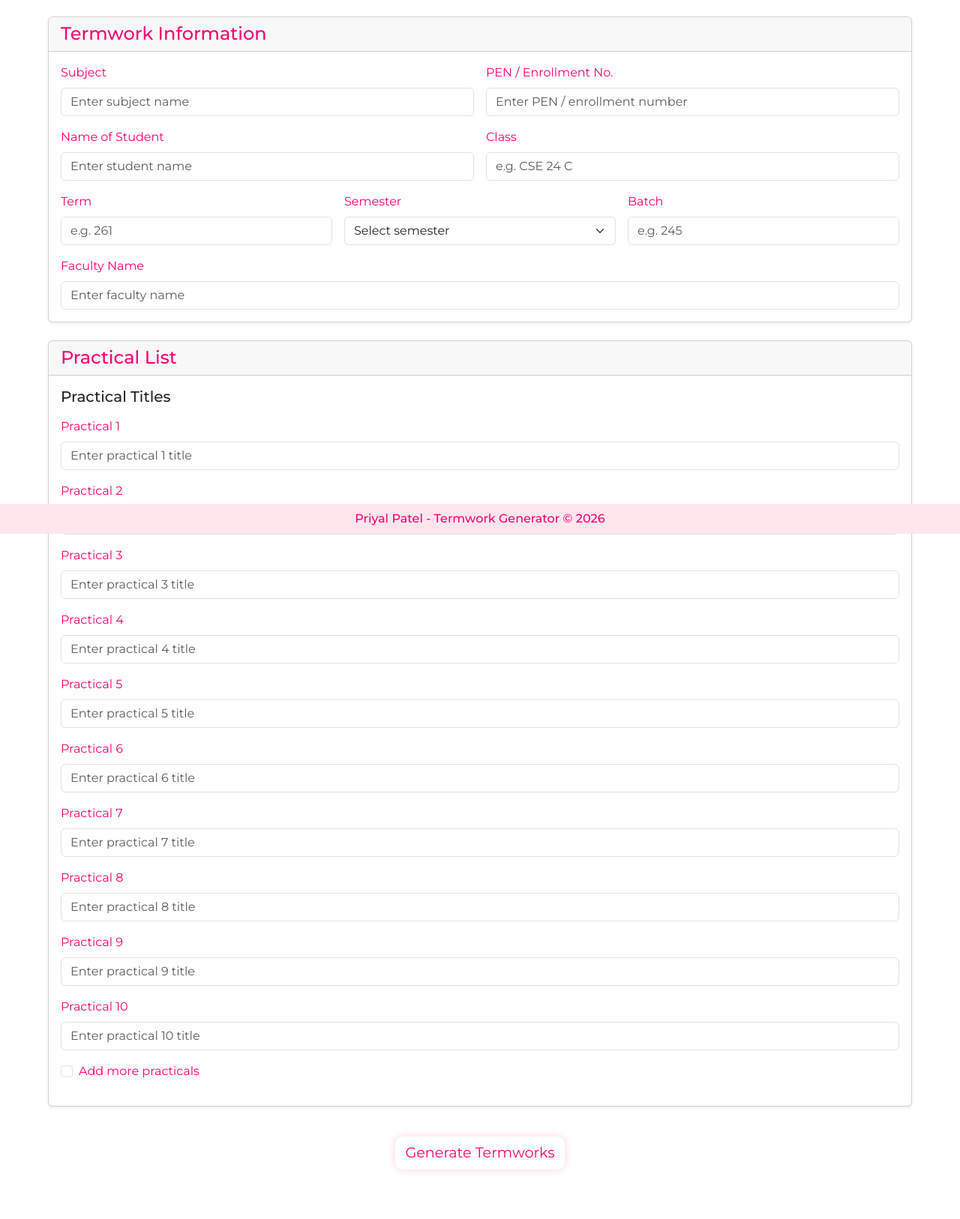
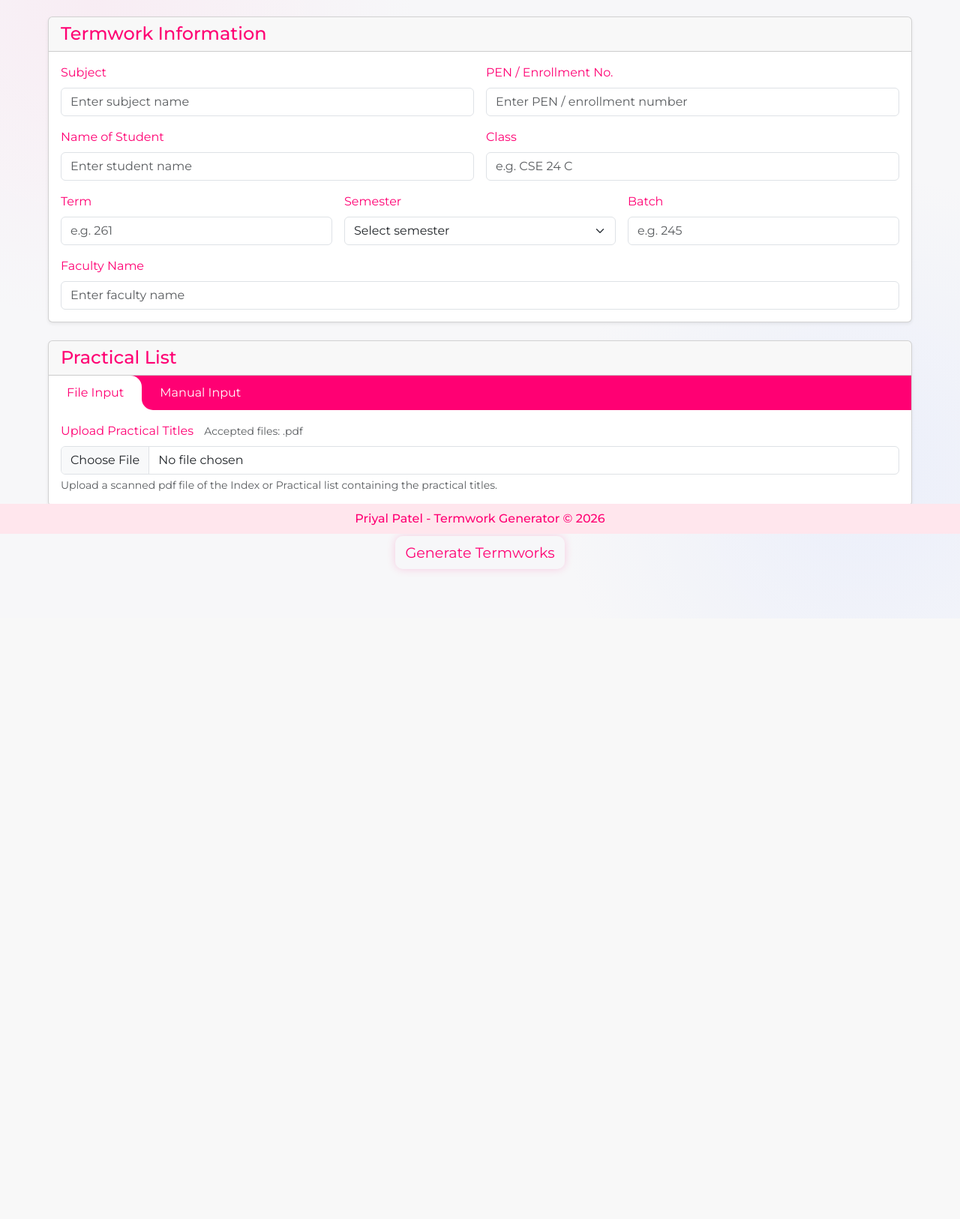
Before and after one commit to sudopriyal/termwork-generator, a Flask app: page /generate-termworks in a window 1280 px wide. Shown: the part 88-1714 px from the top of the page at 75% size. After the commit the page ends 851 px from the top, so only its background shows below. Run offline with Flask 3, Linux system fonts and the light colour scheme; some web fonts are replaced.

Commit message:
feat: add termwork generation from uploaded practical list PDF

```diff
--- a/app.py
+++ b/app.py
@@ -1,10 +1,13 @@
 from flask import Flask, render_template, request, flash, redirect, url_for, send_file
 from utils.utils import split_practical_title, create_filename
 from generators.generate import generate_termworks_pdf
+from processors.processor import extract_titles_from_pdf
 import uuid
 
 app = Flask(__name__)
 app.secret_key = "dev-secret-key"
+
+ALLOWED_EXTENSIONS = {"pdf"}
 
 generated_files = {}
 
@@ -14,8 +17,16 @@ def homepage():
        "index.html"
     )
 
+def allowed_file(filename):
+    return (
+        "." in filename
+        and filename.rsplit(".", 1)[1].lower() in ALLOWED_EXTENSIONS
+    )
+
 @app.route("/generate-termworks", methods=["GET", "POST"])
 def generate_termworks():
+
+    manual_entry=False
 
     if request.method == "POST":
 
@@ -34,15 +45,10 @@ def generate_termworks():
             if (title := request.form.get(f"practical_{i}", "").strip())
         }
 
+        manual_entry = request.form.get("manual_entry") == "manual"
         add_more = request.form.get("add_more") == "true"
 
-        # print("\n========== FORM DATA ==========")
-        # print(request.form)
-        # print("\n========== PRACTICAL DICT ==========")
-        # print(practical_dict)
-        # print("\n========== CHECKBOXES ==========")
-        # print("add_more:", add_more)
-        # print("================================\n")
+        practical_file = request.files.get("practical_file")
 
         if not subject:
             flash("Please enter the subject name.", "danger")
@@ -58,6 +64,7 @@ def generate_termworks():
                 faculty_name=faculty_name,
                 practical_dict=practical_dict,
                 add_more=add_more,
+                manual_entry=manual_entry,
             )
 
         if not pen:
@@ -74,6 +81,7 @@ def generate_termworks():
                 faculty_name=faculty_name,
                 practical_dict=practical_dict,
                 add_more=add_more,
+                manual_entry=manual_entry,
             )
 
         if not student_name:
@@ -90,6 +98,7 @@ def generate_termworks():
                 faculty_name=faculty_name,
                 practical_dict=practical_dict,
                 add_more=add_more,
+                manual_entry=manual_entry,
             )
 
         if not class_name:
@@ -106,6 +115,7 @@ def generate_termworks():
                 faculty_name=faculty_name,
                 practical_dict=practical_dict,
                 add_more=add_more,
+                manual_entry=manual_entry,
             )
 
         if not term:
@@ -122,6 +132,7 @@ def generate_termworks():
                 faculty_name=faculty_name,
                 practical_dict=practical_dict,
                 add_more=add_more,
+                manual_entry=manual_entry,
             )
 
         if not semester:
@@ -138,6 +149,7 @@ def generate_termworks():
                 faculty_name=faculty_name,
                 practical_dict=practical_dict,
                 add_more=add_more,
+                manual_entry=manual_entry,
             )
 
         if not batch:
@@ -154,6 +166,7 @@ def generate_termworks():
                 faculty_name=faculty_name,
                 practical_dict=practical_dict,
                 add_more=add_more,
+                manual_entry=manual_entry,
             )
 
         if not faculty_name:
@@ -170,6 +183,7 @@ def generate_termworks():
                 faculty_name=faculty_name,
                 practical_dict=practical_dict,
                 add_more=add_more,
+                manual_entry=manual_entry,
             )
 
         if semester not in {"1", "2", "3", "4", "5", "6", "7", "8"}:
@@ -186,27 +200,97 @@ def generate_termworks():
                 faculty_name=faculty_name,
                 practical_dict=practical_dict,
                 add_more=add_more,
+                manual_entry=manual_entry,
             )
 
-        if not practical_dict:
-            flash(
-                "Please enter at least one of the practical titles.",
-                "danger"
-            )
+        if manual_entry:
+            if not practical_dict:
+                flash(
+                    "Please enter at least one of the practical titles.",
+                    "danger"
+                )
+                return render_template(
+                    "generator.html",
+                    subject=subject,
+                    pen=pen,
+                    student_name=student_name,
+                    class_name=class_name,
+                    term=term,
+                    semester=semester,
+                    batch=batch,
+                    faculty_name=faculty_name,
+                    practical_dict=practical_dict,
+                    add_more=add_more,
+                    manual_entry=manual_entry,
+                )
 
-            return render_template(
-                "generator.html",
-                subject=subject,
-                pen=pen,
-                student_name=student_name,
-                class_name=class_name,
-                term=term,
-                semester=semester,
-                batch=batch,
-                faculty_name=faculty_name,
-                practical_dict=practical_dict,
-                add_more=add_more,
-            )
+        else:
+            if not practical_file or not practical_file.filename:
+                flash(
+                    "Please upload a PDF containing the practical titles.",
+                    "danger"
+                )
+                return render_template(
+                    "generator.html",
+                    subject=subject,
+                    pen=pen,
+                    student_name=student_name,
+                    class_name=class_name,
+                    term=term,
+                    semester=semester,
+                    batch=batch,
+                    faculty_name=faculty_name,
+                    practical_dict=practical_dict,
+                    add_more=add_more,
+                    manual_entry=manual_entry,
+                )
+
+            if not allowed_file(practical_file.filename):
+                flash(
+                    "Please upload a PDF file.",
+                    "danger"
+                )
+                return render_template(
+                    "generator.html",
+                    subject=subject,
+                    pen=pen,
+                    student_name=student_name,
+                    class_name=class_name,
+                    term=term,
+                    semester=semester,
+                    batch=batch,
+                    faculty_name=faculty_name,
+                    practical_dict=practical_dict,
+                    add_more=add_more,
+                    manual_entry=manual_entry,
+                )
+
+            titles = extract_titles_from_pdf(practical_file)
+
+            if not titles:
+                flash(
+                    "No practical titles could be found in the uploaded PDF.",
+                    "danger"
+                )
+                return render_template(
+                    "generator.html",
+                    subject=subject,
+                    pen=pen,
+                    student_name=student_name,
+                    class_name=class_name,
+                    term=term,
+                    semester=semester,
+                    batch=batch,
+                    faculty_name=faculty_name,
+                    practical_dict={},
+                    add_more=add_more,
+                    manual_entry=manual_entry,
+                )
+
+            practical_dict = {
+                str(i): title
+                for i, title in enumerate(titles, start=1)
+            }
 
         data_dict = {}
 
@@ -228,14 +312,13 @@ def generate_termworks():
                 "faculty_name": faculty_name,
             }
 
-        temp_dir, final_pdf = generate_termworks_pdf(data_dict)
+        file_id = str(uuid.uuid4())
 
-        file_id = str(uuid.uuid4())
+        final_pdf = generate_termworks_pdf(data_dict, file_id)
 
         filename = create_filename(subject, semester, pen)
 
         generated_files[file_id] = {
-            "temp_dir": temp_dir,
             "pdf_path": final_pdf,
             "filename": filename
         }
@@ -261,6 +344,7 @@ def generate_termworks():
         faculty_name="",
         practical_dict={},
         add_more=False,
+        manual_entry=False,
     )
 
 @app.route("/download/<file_id>")
@@ -280,7 +364,6 @@ def download_pdf(file_id):
     )
 
     def cleanup():
-        file_data["temp_dir"].cleanup()
         generated_files.pop(file_id, None)
 
     response.call_on_close(cleanup)
--- a/static/scripts/generator.js
+++ b/static/scripts/generator.js
@@ -1,9 +1,52 @@
 const addMore = document.getElementById("add_more");
 const additionalPracticals = document.getElementById("additional_practicals");
 
+const fileInputBtn = document.getElementById("file_input_btn");
+const manualInputBtn = document.getElementById("manual_input_btn");
+
+const fileInputSection = document.getElementById("file_input_section");
+const manualInputSection = document.getElementById("manual_input_section");
+
+const manualEntry = document.getElementById("manual_entry");
+
+
+// Add more practicals
+
 addMore.addEventListener("change", function () {
+
     additionalPracticals.classList.toggle(
         "d-none",
         !this.checked
     );
+
 });
+
+
+// File input
+
+fileInputBtn.addEventListener("click", function () {
+
+    fileInputSection.classList.remove("d-none");
+    manualInputSection.classList.add("d-none");
+
+    fileInputBtn.classList.add("active");
+    manualInputBtn.classList.remove("active");
+
+    manualEntry.value = "file";
+
+});
+
+
+// Manual input
+
+manualInputBtn.addEventListener("click", function () {
+
+    manualInputSection.classList.remove("d-none");
+    fileInputSection.classList.add("d-none");
+
+    manualInputBtn.classList.add("active");
+    fileInputBtn.classList.remove("active");
+
+    manualEntry.value = "manual";
+
+});
--- a/static/styles/generator.css
+++ b/static/styles/generator.css
@@ -20,5 +20,67 @@
 .generate-btn:hover{
     transform: translateY(-2px);
     color: var(--primary-hover);
-    box-shadow: 0 2px 16px rgba(255, 0, 115, 0.25);
+    box-shadow: 0 2px 16px rgba(255, 0, 115, 0.18);
 }
+
+.input-buttons {
+    display: flex;
+    align-items: stretch;
+    background-color: var(--primary);
+    margin: 0;
+    padding: 0;
+}
+
+.manual-input {
+    border-bottom-right-radius: 20px;
+}
+
+.file-input-btn,
+.manual-input-btn {
+    border: none;
+    background: transparent;
+    color: white;
+
+    font-size: clamp(1rem, 2vw, 1rem);
+    padding: 0.7rem 1.5rem;
+
+    cursor: pointer;
+}
+
+
+/* ACTIVE TAB */
+
+.file-input-btn.active,
+.manual-input-btn.active {
+    background-color: white;
+    color: var(--primary);
+    border-radius: 0 15px 0 0;
+}
+
+
+/* FILE TAB */
+
+.file-input-btn.active{
+    border-radius: 0 15px 0 0;
+}
+
+/* MANUAL TAB */
+
+.manual-input-btn.active {
+    border-radius: 15px 15px 0 0;
+}
+
+.input-buttons:has(.file-input-btn.active) .manual-input-btn {
+    border-bottom-left-radius: 15px;
+    background-color: var(--primary);
+}
+.input-buttons:has(.file-input-btn.active) .manual-input {
+    background-color: white;
+}
+.input-buttons:has(.manual-input-btn.active) .file-input-btn {
+    border-bottom-right-radius: 15px;
+    background-color: var(--primary);
+}
+.input-buttons:has(.manual-input-btn.active) .file-input {
+    background-color: white;
+}
--- a/static/styles/styles.css
+++ b/static/styles/styles.css
@@ -36,6 +36,18 @@ body {
 
     display: flex;
     flex-direction: column;
+    background:
+        radial-gradient(
+            circle at 10% 10%,
+            rgba(255, 190, 220, 0.18),
+            transparent 30%
+        ),
+        radial-gradient(
+            circle at 90% 80%,
+            rgba(180, 200, 255, 0.18),
+            transparent 30%
+        ),
+        #f7f7f9;
 }
 
 .logo{
--- a/templates/generator.html
+++ b/templates/generator.html
@@ -191,16 +191,93 @@
 
     <!-- Practical List -->
     <div class="card shadow-sm mb-4">
+
         <div class="card-header">
             <h4 class="mb-0 color-primary">Practical List</h4>
         </div>
 
-        <div class="card-body">
+        <div>
 
-            <h5 class="mb-3">Practical Titles</h5>
+            <div class="input-buttons">
+
+                <div class="file-input">
+                    <button
+                    type="button"
+                    id="file_input_btn"
+                    class="{% if not manual_entry %}active{% endif %} file-input-btn"
+                    >
+                    File Input
+                    </button>
+                </div>
+
+                <div class="manual-input">
+                    <button
+                        type="button"
+                        id="manual_input_btn"
+                        class="{% if manual_entry %}active{% endif %} manual-input-btn"
+                    >
+                        Manual Input
+                    </button>
+                </div>
+
+                <input
+                type="hidden"
+                id="manual_entry"
+                name="manual_entry"
+                value="{% if manual_entry %}manual{% else %}file{% endif %}"
+                >
+
+            </div>
+
+
+            <!-- File Input -->
+            <div class="card-body"> <!-- file and  manual input fields -->
+            <div
+                id="file_input_section"
+                class="{% if manual_entry %}d-none{% endif %} "
+                style="border-top: none;"
+            >
+                <label
+                    for="practical_file"
+                    class="form-label"
+                >
+                    Upload Practical Titles
+                    <span class="form-text" style="padding-left: 10px;">
+                        Accepted files: .pdf
+                    </span>
+                </label>
+
+                <input
+                    type="file"
+                    class="form-control"
+                    id="practical_file"
+                    name="practical_file"
+                    accept=".pdf"
+                >
+
+                <div class="form-text">
+                    Upload a scanned pdf file of the Index or Practical list containing the practical titles.
+                </div>
+
+            </div>
+
+
+            <!-- Manual Input -->
+
+            <div
+                id="manual_input_section"
+                class="{% if not manual_entry %}d-none{% endif %}"
+                style="border-top: none;"
+            >
+
+                <h5 class="mb-3">
+                    Practical Titles
+                </h5>
 
                 {% for i in range(1, 11) %}
+
                 <div class="mb-3">
+
                     <label
                         for="practical_{{ i }}"
                         class="form-label"
@@ -216,10 +293,14 @@
                         value="{{ practical_dict.get(i|string, '') }}"
                         placeholder="Enter practical {{ i }} title"
                     >
+
                 </div>
+
                 {% endfor %}
 
+
                 <div class="form-check mt-3">
+
                     <input
                         class="form-check-input"
                         type="checkbox"
@@ -236,14 +317,19 @@
                     >
                         Add more practicals
                     </label>
+
                 </div>
+
 
                 <div
                     id="additional_practicals"
                     class="{% if not add_more %}d-none{% endif %}"
                 >
+
                     {% for i in range(11, 16) %}
+
                     <div class="mb-3">
+
                         <label
                             for="practical_{{ i }}"
                             class="form-label"
@@ -259,11 +345,19 @@
                             value="{{ practical_dict.get(i|string, '') }}"
                             placeholder="Enter practical {{ i }} title"
                         >
+
                     </div>
+
                     {% endfor %}
+
                 </div>
 
             </div>
+
+        </div>
+
+    </div>
+
     </div>
 
 
--- a/templates/index.html
+++ b/templates/index.html
@@ -49,7 +49,7 @@
             <span class="step-no">02</span>
             <h3>Add your practicals</h3>
             <p>
-                Enter the titles of only the practicals you want to generate.
+                Upload the Practical List / Index file or manually enter the titles of the practicals you want.
             </p>
         </div>
 
```
Also changed, not shown: generators/generate.py (+69 -50 lines), processors/processor.py (added, +82 -0 lines), static/styles/generated.css (+2 -6 lines), README.md, 1 other file. Lines whose indentation alone changed are shown as unchanged.
